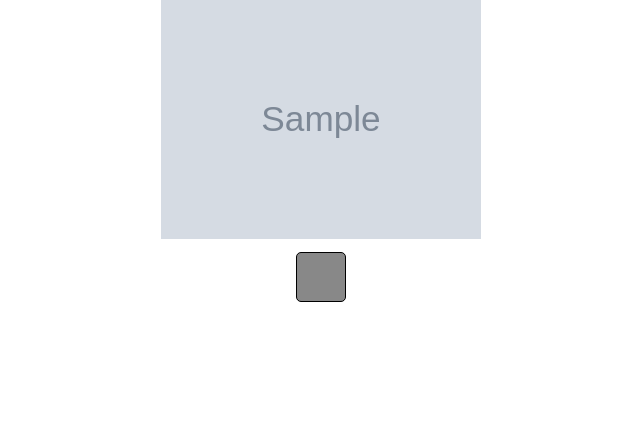
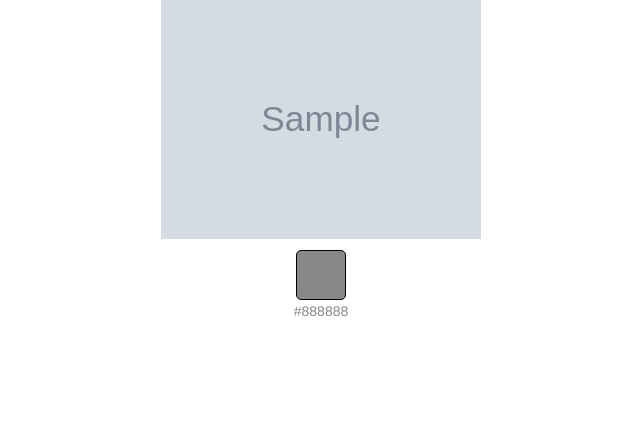
Before and after one commit to jahlela/paleta, a Flask app: page /gallery in a window 1280 px wide. Shown: the part 195-635 px from the top of the page, without its empty margins (319-959 px from the left). Run offline with Flask 2, Linux system fonts and the light colour scheme; tables that the repository leaves empty hold one stand-in row (values such as "Sample post"); grey boxes marked "Sample" are stand-in pictures; some libraries are stand-ins or nearby versions.

Commit message:
Started major styling on image colors, and connected link to image_filter page for all squares and their color names.

```diff
--- a/app.py
+++ b/app.py
@@ -165,19 +165,25 @@ def user_details(user_id, photos=None):
 
 
 
-@app.route('/image_filter', methods=["GET"])
-def show_images_by_color_bin(color_bin):
+# @app.route('/image_filter/<hex_color>', methods=["GET"])
+# def show_images_by_color_bin_get(hex_color="#6f3f79"):
+#     """ Filter images by color_bin """
+
+@app.route('/image_filter')
+def show_images_by_color_bin_get(hex_color="#6f3f79"):
     """ Filter images by color_bin """
 
     # get user object from database with their user_id
-    user_id = session["user_id"]
-    user = User.query.get(user_id)
+    if session["logged_in"]:
+        user_id = session["user_id"]
+        user = User.query.get(user_id)
+    else:
+        user = None
 
 
-    hex_color = request.args.get['hex_color']
     color_bin = get_color_bin(hex_color)
 
-    color_image_query = ImageColor.query.filter(ImageColor.color_bin==color_bin).all()
+    color_image_query = ImageColor.query.filter(ImageColor.color_bin==color_bin).distinct()
 
     # If there are photos represented in that bin, display them
     if color_image_query:
@@ -187,11 +193,22 @@ def show_images_by_color_bin(color_bin):
         photos.reverse()
         return render_template('/image_filter.html',
                                 user=user,
+                                hex_color=hex_color,
                                 photos=photos)
     # If not, just show user information
     else:
         flash("Whoops! No similar images found.")
         return redirect('/gallery')
+
+
+@app.route('/image_filter', methods=["POST"])
+def show_images_by_color_bin_post():
+    """ Filter images by color_bin """
+
+    hex_color = request.form["hex_color"]
+
+    return show_images_by_color_bin_get(hex_color)
+
 
 ################## Redirects ##################
 
--- a/static/styles.css
+++ b/static/styles.css
@@ -77,8 +77,32 @@ h1 img.logo {
     display: none;
 }
 
+
+#hex-color-seed {
+    height: 23px;
+    width: 50px;
+    display: inline-block;
+}
+
+form.palette-square-form {
+    display: inline-block;
+    margin: 0 -20px;
+}
+
+.palette-color-text {
+    display: none;
+}
+
+.palette-color-text {
+    display: initial;
+}
+
 #user-info-ul li {
     list-style-type: none;
+}
+
+h2.no-accent-heading {
+    color: black;
 }
 
 /* *********** Interactive Elements *********** */
--- a/templates/gallery_palette.html
+++ b/templates/gallery_palette.html
@@ -7,8 +7,17 @@
 
       {% set imagecolors = photo.imagecolors %}
       {% for imagecolor in imagecolors %}
-      <div class="palette-color" style="background-color: {{ imagecolor.color.color }} ;"></div>
+      <form class="palette-square-form" action='/image_filter' method="POST">
+          <input type="hidden" name="hex_color" value="{{ imagecolor.color.color }}" ></input>
+          <input type="submit" class="palette-color" value="" style="background-color: {{ imagecolor.color.color }}"></input>
+          <a class="palette-color-text" style="color: {{ imagecolor.color.color }}" href="/image_filter/{{ imagecolor.color.color }}">{{ imagecolor.color.color }}</p>
+      </form>
+
       {% endfor %}
+
+
+
+
 
       {% if session["logged_in"] %}
           <div class="favorite-image-div">
```
Also changed, not shown: templates/image_filter.html (+10 -4 lines), static/img/photos/x58e74bd635c75672.png (added).
